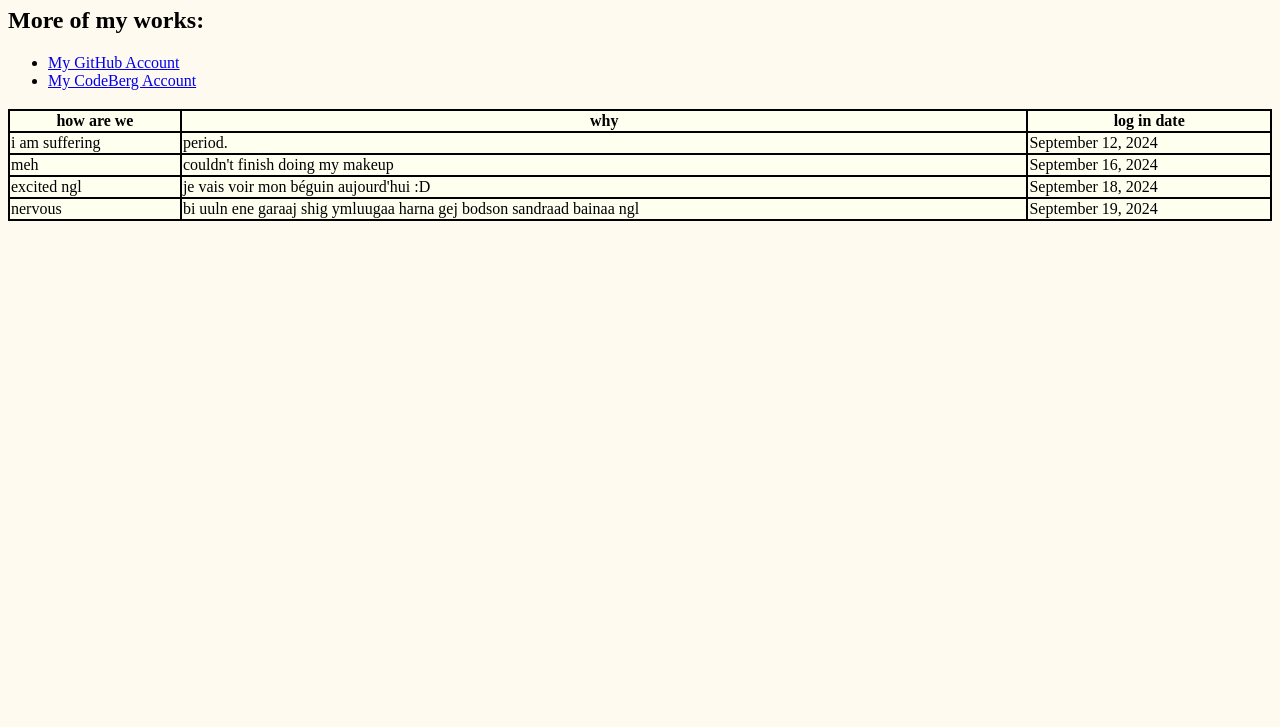
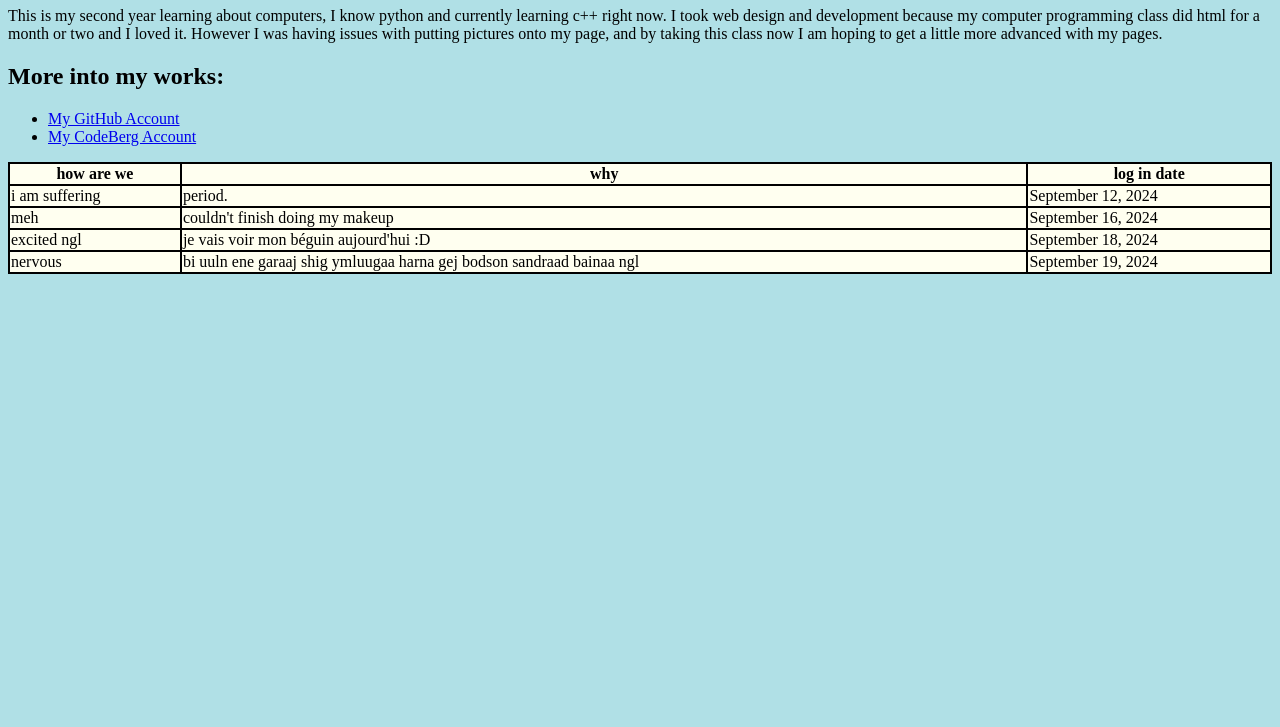
Before and after one commit to UdvalM/UdvalM.github.io, a plain HTML site: page index.html in a window 1280 px wide. Shown: the part 73-800 px from the top of the page. Drawn offline with Linux system fonts and the light colour scheme.

Commit message:
organizing more

```diff
--- a/index.html
+++ b/index.html
@@ -12,15 +12,16 @@ th, td {
 }
 </style>
 </head>
-<body style="background-color:floralwhite;">
+<body style="background-color:powderblue;">
 
 <h1>Welcome to Udval's page :3</h1>
-<h2>More of my works:</h2>
+  <p>This is my second year learning about computers, I know python and currently learning c++ right now. I took web design and development because my computer programming class did html for a month or two and I loved it. However I was having issues with putting pictures onto my page, and by taking this class now I am hoping to get a little more advanced with my pages.</p>
+
+<h2>More into my works:</h2>
 <ul>
   <li><a href="https://github.com/UdvalM"target="_blank">My GitHub Account</a></li>
   <li><a href="https://codeberg.org/Udval"target="_blank">My CodeBerg Account</a></li>
 </ul>
-<h3></h3>
 
 <table style="width:100%">
   <tr>
```
